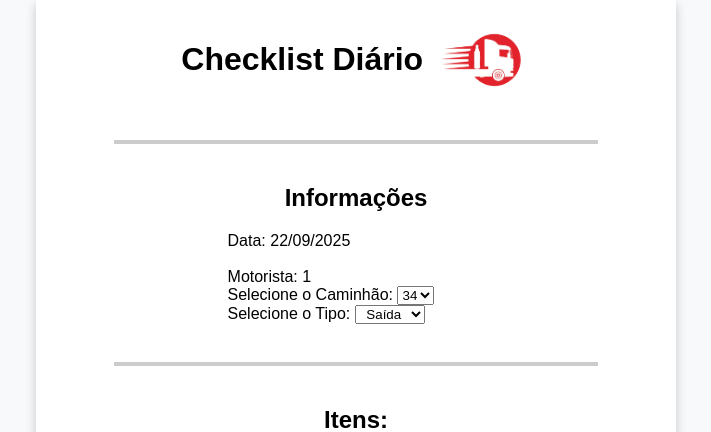
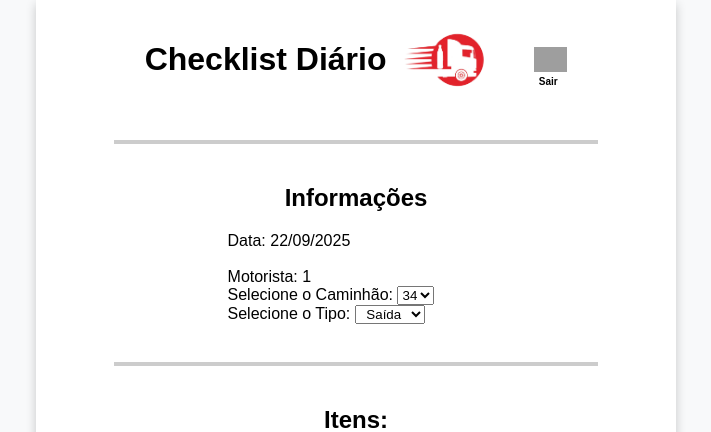
Before and after one commit to LUC4SMELLO/Checklist_Eletronico_Caminhoes, a Flask app: page /checklist/1 in a window 1280 px wide. Shown: the top 432 px of the page, without its empty margins (284-995 px from the left). Run offline with Flask 3, Linux system fonts and the light colour scheme; grey boxes are pictures that could not be loaded.

Commit message:
adicionando botão de logout

```diff
--- a/static/css/checklist.css
+++ b/static/css/checklist.css
@@ -107,3 +107,29 @@ select {
     margin: 15px;
     margin-left: 7px;
 }
+
+.logout-icon {
+    border: none;
+    background: none;
+    padding: 0;
+    cursor: pointer;
+}
+
+.logout-icon img {
+    transition: transform 0.2s;
+    height: 25px;
+}
+
+.container-botao {
+    display: flex; /* Ou outro valor, dependendo do seu layout */
+    flex-direction: column; /* Coloca os elementos um abaixo do outro */
+    align-items: center; /* Centraliza os elementos horizontalmente, se desejado */
+    padding-top: 15px;
+    padding-left: 25px;
+}
+
+.label-sair {
+    font-size: x-small;
+    font-weight: bold;
+    padding-right: 5px;
+}
--- a/templates/checklist.html
+++ b/templates/checklist.html
@@ -11,6 +11,19 @@
         <header>
             <h1>Checklist Diário</h1>
             <img src="{{ url_for('static', filename='images/logo_dbcambui_2.png') }}" alt="Logo da Empresa">
+
+            <div class="container-botao">
+
+                <a href="{{ url_for('logout.logout')}}">
+                    <button name="sair" class="logout-icon">
+                        <img  src="{{ url_for('static', filename='images/logout_icon.png') }}" alt="Logout">
+                    </button>
+                </a>
+
+                <label class="label-sair" for="sair">Sair</label>
+
+            </div>
+
         </header>
 
         <form action="/resultado_checklist" method="post">
```
